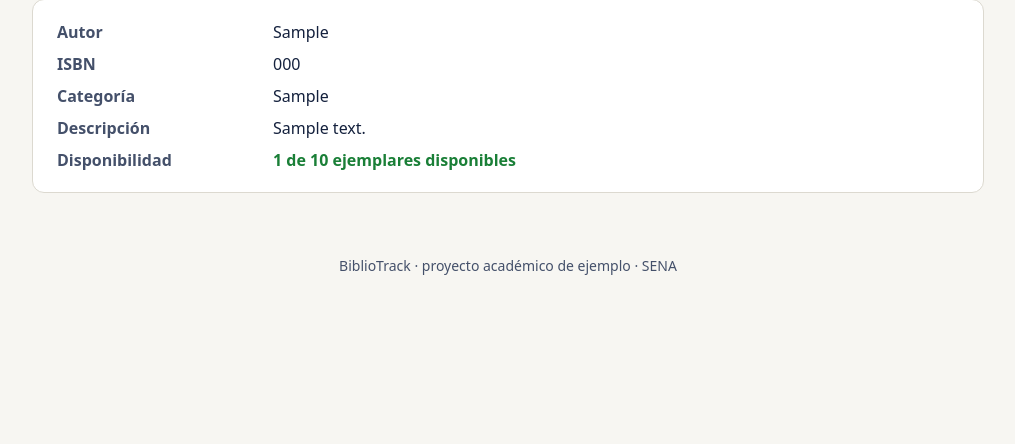
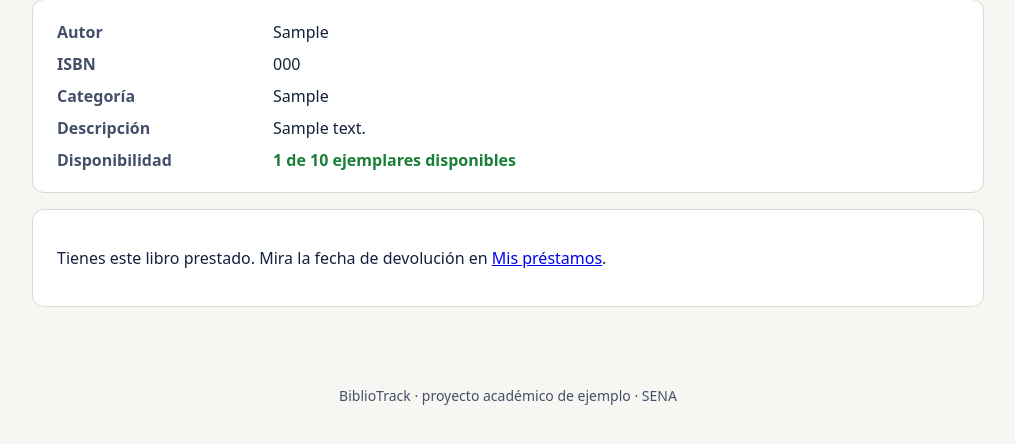
Before and after one commit to FelipeNavarrete0313/bibliotrack, a Django app: page /libros/1/ in a window 1280 px wide. Shown: the part 212-656 px from the top of the page, without its empty margins (132-1147 px from the left). Run offline with Django 5.2, Linux system fonts and the light colour scheme; a user stored in the database is signed in; tables that the repository leaves empty hold one stand-in row (values such as "Sample post").

Commit message:
feat: el lector solicita un préstamo y el bibliotecario lo entrega (HU-17)
- Modelo Solicitud y migración 0002 (pendiente, entregada, rechazada, cancelada)
- Botón «Solicitar préstamo» en el detalle del libro, solo para lectores
- Reglas en src/bibliotrack/solicitudes.py: sin ejemplares, solicitud repetida,
  libro ya prestado y máximo 3 entre préstamos activos y solicitudes pendientes
- «Préstamos» muestra las solicitudes pendientes con «Entregar» (crea el
  préstamo con las reglas de HU-09) y «Rechazar»
- «Mis préstamos» muestra las solicitudes y permite cancelar una pendiente

Refs #44

Co-Authored-By: Claude Opus 5.5 <noreply@anthropic.com>
Claude-Session: https://claude.ai/code/session_01QxZ3V11h5PaHccvbMEbGz4

```diff
--- a/biblioteca/admin.py
+++ b/biblioteca/admin.py
@@ -6,6 +6,6 @@ páginas propias de la aplicación.
 
 from django.contrib import admin
 
-from .models import Libro, Perfil, Prestamo, Reserva
+from .models import Libro, Perfil, Prestamo, Reserva, Solicitud
 
-admin.site.register([Perfil, Libro, Prestamo, Reserva])
+admin.site.register([Perfil, Libro, Prestamo, Reserva, Solicitud])
--- a/biblioteca/static/biblioteca/estilos.css
+++ b/biblioteca/static/biblioteca/estilos.css
@@ -66,3 +66,12 @@ td button { padding: 6px 12px; font-size: 14px; }
 .por-vencer { color: var(--amarillo); font-weight: 600; }
 tr.fila-vencido td { background: #fbe4e2; }
 tr.fila-por-vencer td { background: #fdf3d7; }
+.solicitudes { margin-bottom: 28px; }
+.acciones { display: flex; gap: 8px; flex-wrap: wrap; }
+.accion-lector { margin: 16px 0; }
+.accion-lector form { margin: 0 0 8px; }
+.aviso { display: inline-block; margin: 8px 0 0; padding: 4px 10px; border-radius: 999px; background: #fdf3d7; color: #6b4600; font-weight: 600; }
+.estado-pendiente { color: var(--amarillo); font-weight: 600; }
+.estado-entregada { color: var(--verde); font-weight: 600; }
+.estado-rechazada { color: var(--rojo); font-weight: 600; }
+.estado-cancelada { color: var(--texto-suave); }
--- a/biblioteca/templates/biblioteca/detalle_libro.html
+++ b/biblioteca/templates/biblioteca/detalle_libro.html
@@ -20,6 +20,25 @@
     </dd>
   </dl>
 </div>
+{% if user.perfil.rol == 'lector' %}
+<div class="tarjeta accion-lector">
+  {% if prestado %}
+    <p>Tienes este libro prestado. Mira la fecha de devolución en <a href="{% url 'mis_prestamos' %}">Mis préstamos</a>.</p>
+  {% elif solicitud %}
+    <p>Ya solicitaste este libro el {{ solicitud.creada|date:"d/m/Y" }}. <b>Estado: pendiente</b>. Recógelo en el mostrador de la biblioteca.</p>
+  {% elif libro.disponibles %}
+    <form method="post" action="{% url 'solicitar_prestamo' libro.pk %}">
+      {% csrf_token %}
+      <button type="submit">Solicitar préstamo</button>
+    </form>
+    <p class="ayuda">La biblioteca prepara el libro y te lo entrega en el mostrador. Tienes 15 días para devolverlo.</p>
+  {% else %}
+    <p class="ayuda">No hay ejemplares para solicitar en este momento.</p>
+  {% endif %}
+</div>
+{% elif not user.is_authenticated and libro.disponibles %}
+<p><a class="boton" href="{% url 'iniciar_sesion' %}">Inicia sesión para solicitar este libro</a></p>
+{% endif %}
 {% if user.perfil.es_personal and libro.disponibles %}
 <p><a class="boton" href="{% url 'prestamos' %}?libro={{ libro.pk }}">Registrar un préstamo de este libro</a></p>
 {% endif %}
--- a/biblioteca/templates/biblioteca/inicio.html
+++ b/biblioteca/templates/biblioteca/inicio.html
@@ -5,12 +5,12 @@
 {% if perfil %}<p class="ayuda">Rol: {{ perfil.get_rol_display }}</p>{% endif %}
 
 <div class="opciones">
-  <a href="{% url 'catalogo' %}"><div class="tarjeta"><h2>Buscar libros</h2><p class="ayuda">Busca por título, autor o categoría y mira cuántos ejemplares hay.</p></div></a>
+  <a href="{% url 'catalogo' %}"><div class="tarjeta"><h2>Buscar libros</h2><p class="ayuda">Busca por título, autor o categoría, mira cuántos ejemplares hay{% if perfil.rol == 'lector' %} y solicita un préstamo{% endif %}.</p></div></a>
   {% if perfil.rol == 'lector' %}
   <a href="{% url 'mis_prestamos' %}"><div class="tarjeta"><h2>Mis préstamos</h2><p class="ayuda">Mira qué libros tienes, cuándo debes devolverlos y tu historial.</p></div></a>
   {% endif %}
   {% if perfil.es_personal %}
-  <a href="{% url 'prestamos' %}"><div class="tarjeta"><h2>Préstamos y devoluciones</h2><p class="ayuda">Presta un libro con el documento del lector, registra devoluciones y mira los préstamos activos.</p></div></a>
+  <a href="{% url 'prestamos' %}"><div class="tarjeta"><h2>Préstamos y devoluciones</h2><p class="ayuda">Entrega las solicitudes de los lectores, presta un libro con el documento del lector y registra devoluciones.</p>{% if pendientes %}<p class="aviso">{{ pendientes }} solicitud(es) pendiente(s)</p>{% endif %}</div></a>
   <a href="{% url 'registrar_libro' %}"><div class="tarjeta"><h2>Registrar un libro</h2><p class="ayuda">Agrega un título nuevo al catálogo con sus ejemplares.</p></div></a>
   {% endif %}
 </div>
--- a/biblioteca/urls.py
+++ b/biblioteca/urls.py
@@ -13,4 +13,8 @@ urlpatterns = [
     path("cerrar-sesion/", views.cerrar_sesion, name="cerrar_sesion"),
     path("inicio/", views.inicio, name="inicio"),
     path("mis-prestamos/", views.mis_prestamos, name="mis_prestamos"),
+    path("libros/<int:pk>/solicitar/", views.solicitar_prestamo, name="solicitar_prestamo"),
+    path("solicitudes/<int:pk>/cancelar/", views.cancelar_solicitud, name="cancelar_solicitud"),
+    path("solicitudes/<int:pk>/entregar/", views.entregar_solicitud, name="entregar_solicitud"),
+    path("solicitudes/<int:pk>/rechazar/", views.rechazar_solicitud, name="rechazar_solicitud"),
 ]
--- a/biblioteca/views.py
+++ b/biblioteca/views.py
@@ -1,6 +1,7 @@
 from django.contrib import messages
 from django.contrib.auth import authenticate, get_user_model, login, logout
 from django.contrib.auth.decorators import login_required
+from django.core.exceptions import PermissionDenied
 from django.db import transaction
 from django.db.models import Q
 from django.shortcuts import get_object_or_404, redirect, render
@@ -11,10 +12,11 @@ from bibliotrack.alertas import POR_VENCER, VENCIDO, estado_del_prestamo
 from bibliotrack.catalogo import buscar
 from bibliotrack.devoluciones import devolver_ejemplar, dias_de_retraso
 from bibliotrack.prestamos import PrestamoNoPermitido, registrar_prestamo
+from bibliotrack.solicitudes import SolicitudNoPermitida, validar_solicitud
 
 from . import seguridad
 from .forms import InicioSesionForm, LibroForm, PrestamoForm, RegistroForm
-from .models import Libro, Prestamo
+from .models import Libro, Perfil, Prestamo, Solicitud
 from .permisos import solo_personal
 
 MENSAJE_CREDENCIALES = "Correo o contraseña incorrectos."
@@ -46,7 +48,15 @@ def detalle_libro(request, pk):
     proxima = None
     if libro.disponibles == 0:
         proxima = libro.prestamos.filter(estado=Prestamo.ACTIVO).order_by("fecha_devolucion").first()
-    return render(request, "biblioteca/detalle_libro.html", {"libro": libro, "proxima": proxima})
+    perfil = getattr(request.user, "perfil", None)
+    solicitud = None
+    prestado = False
+    if perfil and perfil.rol == Perfil.LECTOR:
+        solicitud = perfil.solicitudes.filter(libro=libro, estado=Solicitud.PENDIENTE).first()
+        prestado = perfil.prestamos.filter(libro=libro, estado=Prestamo.ACTIVO).exists()
+    return render(request, "biblioteca/detalle_libro.html", {
+        "libro": libro, "proxima": proxima, "solicitud": solicitud, "prestado": prestado,
+    })
 
 
 @solo_personal
@@ -60,39 +70,49 @@ def registrar_libro(request):
     return render(request, "biblioteca/registrar_libro.html", {"form": form})
 
 
+def crear_prestamo(lector, libro):
+    """Aplica las reglas de HU-09 y guarda el préstamo. Lanza PrestamoNoPermitido si no se puede."""
+    datos_libro = libro.como_dict()
+    prestamo = registrar_prestamo(
+        {"documento": lector.documento, "prestamos_activos": lector.prestamos_activos}, datos_libro,
+    )
+    libro.disponibles = datos_libro["disponibles"]
+    libro.save(update_fields=["disponibles"])
+    return Prestamo.objects.create(
+        lector=lector, libro=libro,
+        fecha_prestamo=prestamo["fecha_prestamo"], fecha_devolucion=prestamo["fecha_devolucion"],
+    )
+
+
 @solo_personal
 def prestamos(request):
-    """HU-09: registrar un préstamo (solo personal) y ver los préstamos activos."""
+    """HU-09: registrar un préstamo (solo personal) y ver los préstamos activos.
+
+    También muestra las solicitudes pendientes de HU-17 para entregarlas o rechazarlas.
+    """
     form = PrestamoForm(request.POST or None, initial={"libro": request.GET.get("libro")})
     if request.method == "POST" and form.is_valid():
         lector, libro = form.lector, form.cleaned_data["libro"]
-        datos_libro = libro.como_dict()
         try:
-            prestamo = registrar_prestamo(
-                {"documento": lector.documento, "prestamos_activos": lector.prestamos_activos}, datos_libro,
-            )
+            with transaction.atomic():
+                prestamo = crear_prestamo(lector, libro)
         except PrestamoNoPermitido as error:
             messages.error(request, str(error))
         else:
-            with transaction.atomic():
-                libro.disponibles = datos_libro["disponibles"]
-                libro.save(update_fields=["disponibles"])
-                Prestamo.objects.create(
-                    lector=lector, libro=libro,
-                    fecha_prestamo=prestamo["fecha_prestamo"], fecha_devolucion=prestamo["fecha_devolucion"],
-                )
             messages.success(
                 request,
                 f"Préstamo registrado: «{libro.titulo}» para {lector.nombre}. "
-                f"Debe devolverlo el {prestamo['fecha_devolucion']:%d/%m/%Y}.",
+                f"Debe devolverlo el {prestamo.fecha_devolucion:%d/%m/%Y}.",
             )
             return redirect("prestamos")
     buscar_prestamo = request.GET.get("buscar", "").strip()
     activos = Prestamo.objects.filter(estado=Prestamo.ACTIVO).select_related("lector__usuario", "libro")
     if buscar_prestamo:
         activos = activos.filter(Q(lector__documento=buscar_prestamo) | Q(libro__isbn=buscar_prestamo))
+    pendientes = Solicitud.objects.filter(estado=Solicitud.PENDIENTE).select_related("lector__usuario", "libro")
     return render(request, "biblioteca/prestamos.html", {
         "form": form, "activos": activos, "buscar_prestamo": buscar_prestamo, "hoy": timezone.localdate(),
+        "pendientes": pendientes,
     })
 
 
@@ -165,7 +185,8 @@ def cerrar_sesion(request):
 def inicio(request):
     """HU-02: página de inicio según el rol del usuario."""
     perfil = getattr(request.user, "perfil", None)
-    return render(request, "biblioteca/inicio.html", {"perfil": perfil})
+    pendientes = Solicitud.objects.filter(estado=Solicitud.PENDIENTE).count() if perfil and perfil.es_personal else 0
+    return render(request, "biblioteca/inicio.html", {"perfil": perfil, "pendientes": pendientes})
 
 
 @login_required
@@ -187,4 +208,98 @@ def mis_prestamos(request):
             aviso = "Al día"
         activos.append({"prestamo": prestamo, "estado": estado, "aviso": aviso})
     historial = perfil.prestamos.filter(estado=Prestamo.DEVUELTO).select_related("libro").order_by("-fecha_entrega")
-    return render(request, "biblioteca/mis_prestamos.html", {"activos": activos, "historial": historial})
+    solicitudes = perfil.solicitudes.select_related("libro").order_by("-creada")[:10]
+    return render(request, "biblioteca/mis_prestamos.html", {
+        "activos": activos, "historial": historial, "solicitudes": solicitudes,
+    })
+
+
+def perfil_de_lector(request):
+    """Perfil del usuario si es lector; si no, 403 (prohibido)."""
+    perfil = getattr(request.user, "perfil", None)
+    if not (perfil and perfil.rol == Perfil.LECTOR):
+        raise PermissionDenied("Solo un lector puede solicitar préstamos.")
+    return perfil
+
+
+@login_required
+@require_POST
+def solicitar_prestamo(request, pk):
+    """HU-17: el lector solicita en línea el préstamo de un libro disponible."""
+    perfil = perfil_de_lector(request)
+    libro = get_object_or_404(Libro, pk=pk, activo=True)
+    activos = perfil.prestamos.filter(estado=Prestamo.ACTIVO)
+    pendientes = perfil.solicitudes.filter(estado=Solicitud.PENDIENTE)
+    try:
+        validar_solicitud(
+            {
+                "prestamos_activos": activos.count(),
+                "solicitudes_pendientes": pendientes.count(),
+                "libros_prestados": set(activos.values_list("libro_id", flat=True)),
+                "libros_solicitados": set(pendientes.values_list("libro_id", flat=True)),
+            },
+            {"id": libro.pk, "disponibles": libro.disponibles},
+        )
+    except SolicitudNoPermitida as error:
+        messages.error(request, str(error))
+    else:
+        Solicitud.objects.create(lector=perfil, libro=libro)
+        messages.success(
+            request,
+            f"Solicitud enviada: «{libro.titulo}». Cuando la biblioteca la entregue, "
+            "el préstamo aparecerá en «Mis préstamos».",
+        )
+    return redirect("detalle_libro", pk=libro.pk)
+
+
+@login_required
+@require_POST
+def cancelar_solicitud(request, pk):
+    """HU-17: el lector cancela una solicitud suya que sigue pendiente."""
+    perfil = perfil_de_lector(request)
+    solicitud = get_object_or_404(Solicitud, pk=pk, lector=perfil, estado=Solicitud.PENDIENTE)
+    solicitud.estado = Solicitud.CANCELADA
+    solicitud.atendida = timezone.now()
+    solicitud.save(update_fields=["estado", "atendida"])
+    messages.info(request, f"Cancelaste la solicitud de «{solicitud.libro.titulo}».")
+    return redirect("mis_prestamos")
+
+
+@solo_personal
+@require_POST
+def entregar_solicitud(request, pk):
+    """HU-17: el bibliotecario entrega el libro; se crea el préstamo con las reglas de HU-09."""
+    solicitud = get_object_or_404(
+        Solicitud.objects.select_related("libro", "lector__usuario"), pk=pk, estado=Solicitud.PENDIENTE,
+    )
+    if not solicitud.libro.activo:
+        messages.error(request, f"No se pudo entregar «{solicitud.libro.titulo}»: el libro fue dado de baja. Rechaza la solicitud.")
+        return redirect("prestamos")
+    try:
+        with transaction.atomic():
+            prestamo = crear_prestamo(solicitud.lector, solicitud.libro)
+            solicitud.estado = Solicitud.ENTREGADA
+            solicitud.atendida = timezone.now()
+            solicitud.prestamo = prestamo
+            solicitud.save(update_fields=["estado", "atendida", "prestamo"])
+    except PrestamoNoPermitido as error:
+        messages.error(request, f"No se pudo entregar «{solicitud.libro.titulo}»: {error}.")
+    else:
+        messages.success(
+            request,
+            f"Entregado: «{solicitud.libro.titulo}» a {solicitud.lector.nombre}. "
+            f"Debe devolverlo el {prestamo.fecha_devolucion:%d/%m/%Y}.",
+        )
+    return redirect("prestamos")
+
+
+@solo_personal
+@require_POST
+def rechazar_solicitud(request, pk):
+    """HU-17: el bibliotecario rechaza una solicitud pendiente."""
+    solicitud = get_object_or_404(Solicitud.objects.select_related("libro", "lector__usuario"), pk=pk, estado=Solicitud.PENDIENTE)
+    solicitud.estado = Solicitud.RECHAZADA
+    solicitud.atendida = timezone.now()
+    solicitud.save(update_fields=["estado", "atendida"])
+    messages.info(request, f"Rechazaste la solicitud de «{solicitud.libro.titulo}» de {solicitud.lector.nombre}.")
+    return redirect("prestamos")
```
Also changed, not shown: biblioteca/models.py (+28 -0 lines), biblioteca/templates/biblioteca/mis_prestamos.html (+22 -0 lines), biblioteca/templates/biblioteca/prestamos.html (+24 -0 lines), biblioteca/tests/test_hu17_solicitar_prestamo.py (added, +175 -0 lines), src/bibliotrack/solicitudes.py (added, +27 -0 lines), tests/test_solicitudes.py (added, +36 -0 lines), biblioteca/migrations/0002_solicitud.py (added).
